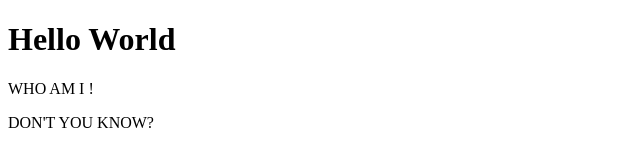
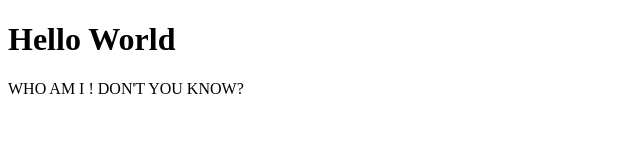
Before and after one commit to AQUIB007/AQUIB007.github.io, a plain HTML site: page index.html in a window 1280 px wide. Shown: the whole page, without its empty margins (0-640 px from the left). Drawn offline with Linux system fonts and the light colour scheme.

Commit message:
Update index.html

```diff
--- a/index.html
+++ b/index.html
@@ -2,7 +2,7 @@
 <html>
 <body>
 <h1>Hello World</h1>
-<p>WHO AM I !</p>
-<p>DON'T YOU KNOW?</p>
+<p>WHO AM I !
+   DON'T YOU KNOW?</p>
 </body>
 </html>
```
